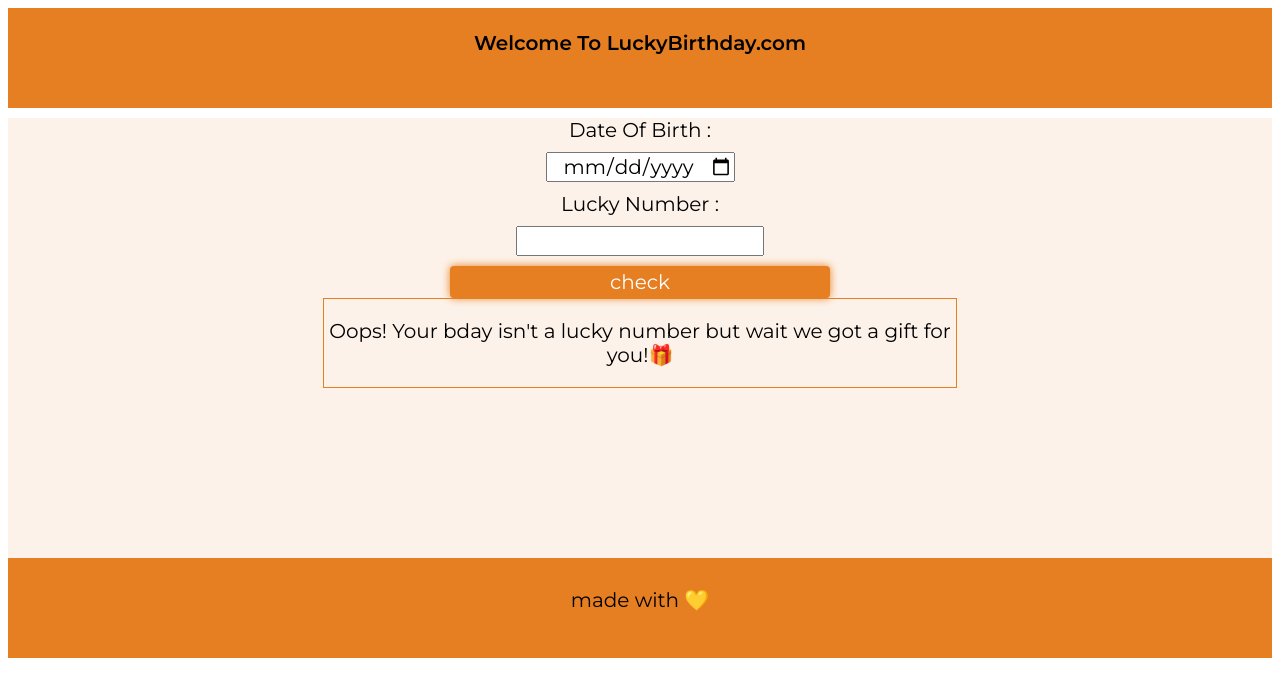
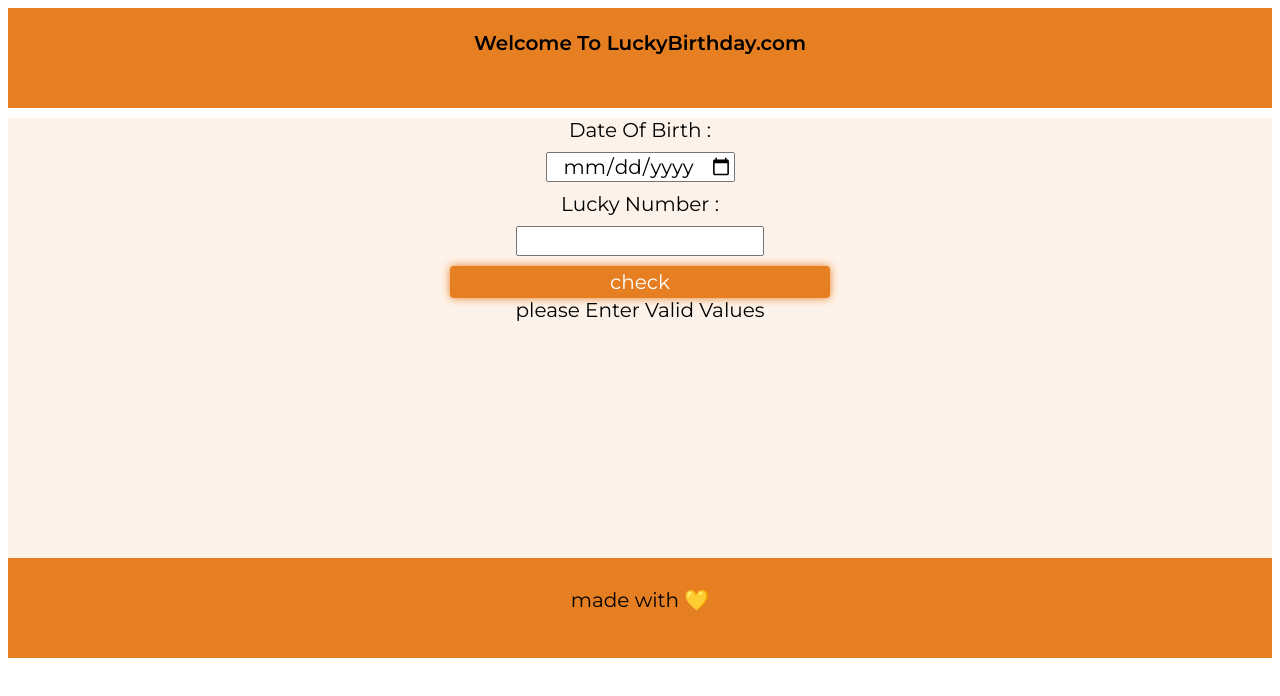
Before and after one commit to Prashantrajput11/lucky-birthday-checker, a plain HTML site: page index.html in a window 1280 px wide. Both pictures are taken after a click on the button "check". Drawn offline with Linux system fonts and the light colour scheme.

Commit message:
fixes
Fixes

```diff
--- a/app.js
+++ b/app.js
@@ -2,6 +2,7 @@
 let user_lucky_number = document.querySelector("#user-lucky-number");
 let show_success = document.querySelector(".show-success");
 let show_failure = document.querySelector(".show-failure");
+let show_validate = document.querySelector(".show-validate");
 let check = document.querySelector("#check");
 
 check.addEventListener("click", checkLuckyOrNot);
@@ -13,14 +14,16 @@
 function checkLuckyOrNot() {
   var sum_op = calculateSum(user_birth_date);
 
-  if (sum_op % user_lucky_number.value === 0) {
-    console.log("lucky");
+  if (user_birth_date.value === "" || user_lucky_number.value === "") {
+    show_validate.innerText = "please Enter Valid Values";
+  } else if (sum_op % user_lucky_number.value === 0) {
     show_success.style.display = "block";
     show_failure.style.display = "none";
+    show_validate.innerText = "";
   } else {
-    console.log("not lucky");
     show_failure.style.display = "block";
     show_success.style.display = "none";
+    show_validate.innerText = "";
   }
 }
 
--- a/index.html
+++ b/index.html
@@ -43,6 +43,7 @@
           Oops! Your bday isn't a lucky number but wait we got a gift for you!🎁
         </p>
       </div>
+      <div class="show-validate"></div>
     </div>
 
     <footer>
--- a/style.css
+++ b/style.css
@@ -47,6 +47,9 @@
   width: 50%;
   text-align: center;
 }
+.show-validate {
+  text-align: center;
+}
 
 #check {
   background-color: rgb(230 126 34);
```
